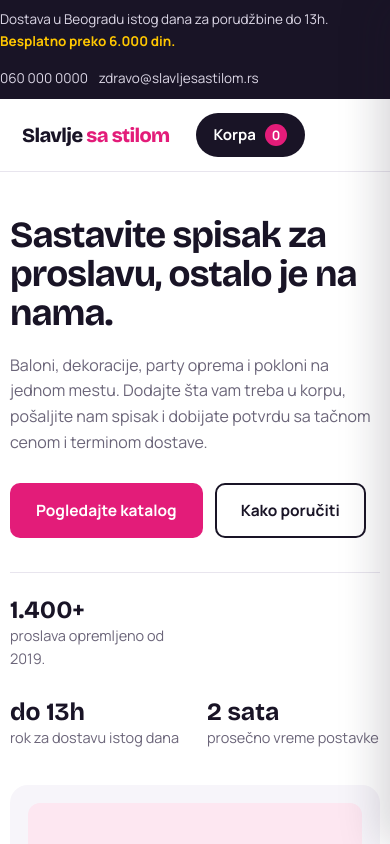
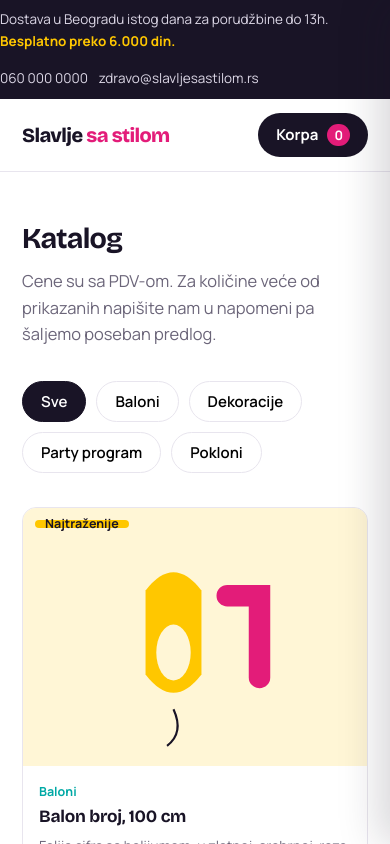
Before and after one commit to Nenadan/slavlje-sa-stilom, a React (Vite) app in the folder slavlje-sa-stilom/: page /katalog in a window 390 px wide. Shown: the top 844 px of the page. Built offline with nearby package versions, Linux system fonts and the light colour scheme.

Commit message:
Add router and update mobile layout

```diff
--- a/slavlje-sa-stilom/package.json
+++ b/slavlje-sa-stilom/package.json
@@ -11,7 +11,8 @@
   },
   "dependencies": {
     "react": "^19.2.8",
-    "react-dom": "^19.2.8"
+    "react-dom": "^19.2.8",
+    "react-router-dom": "^7.18.3"
   },
   "devDependencies": {
     "@eslint/js": "^10.0.1",
--- a/slavlje-sa-stilom/src/App.jsx
+++ b/slavlje-sa-stilom/src/App.jsx
@@ -1,10 +1,20 @@
+import { BrowserRouter, Route, Routes } from 'react-router-dom';
 import { CartProvider } from './context/CartContext';
+import Layout from './components/Layout/Layout';
 import HomePage from './pages/HomePage/HomePage';
+import CatalogPage from './pages/CatalogPage/CatalogPage';
 
 function App() {
   return (
     <CartProvider>
-      <HomePage />
+      <BrowserRouter>
+        <Routes>
+          <Route element={<Layout />}>
+            <Route index element={<HomePage />} />
+            <Route path="katalog" element={<CatalogPage />} />
+          </Route>
+        </Routes>
+      </BrowserRouter>
     </CartProvider>
   );
 }
--- a/slavlje-sa-stilom/src/components/CartDrawer/CartDrawer.css
+++ b/slavlje-sa-stilom/src/components/CartDrawer/CartDrawer.css
@@ -112,6 +112,7 @@
   display: flex;
   flex-direction: column;
   gap: 5px;
+  min-width: 0;
 }
 
 .form-field-full {
--- a/slavlje-sa-stilom/src/components/Header/Header.css
+++ b/slavlje-sa-stilom/src/components/Header/Header.css
@@ -49,6 +49,10 @@
   .nav {
     display: none;
   }
+
+  .cart-button {
+    margin-left: auto !important;
+  }
 }
 
 .cart-button {
--- a/slavlje-sa-stilom/src/components/Header/Header.jsx
+++ b/slavlje-sa-stilom/src/components/Header/Header.jsx
@@ -1,3 +1,4 @@
+import { Link } from 'react-router-dom';
 import { useCart } from '../../context/CartContext';
 import './Header.css';
 
@@ -7,13 +8,13 @@ function Header() {
   return (
     <header className="header">
       <div className="wrap header-inner">
-        <a className="logo" href="#top">
+        <Link className="logo" to="/">
           Slavlje <em>sa stilom</em>
-        </a>
+        </Link>
         <nav className="nav" aria-label="Glavni meni">
-          <a href="#catalog">Katalog</a>
-          <a href="#how-to-order">Kako poručiti</a>
-          <a href="#faq">Pitanja</a>
+          <Link to="/katalog">Katalog</Link>
+          <Link to="/#how-to-order">Kako poručiti</Link>
+          <Link to="/#faq">Pitanja</Link>
           <a href="#contact">Kontakt</a>
         </nav>
         <button
--- a/slavlje-sa-stilom/src/components/Hero/Hero.jsx
+++ b/slavlje-sa-stilom/src/components/Hero/Hero.jsx
@@ -1,3 +1,4 @@
+import { Link } from 'react-router-dom';
 import { getIllustration } from '../../utils/illustrations';
 import './Hero.css';
 
@@ -20,9 +21,9 @@ function Hero() {
             korpu, pošaljite nam spisak i dobijate potvrdu sa tačnom cenom i terminom dostave.
           </p>
           <div className="hero-actions">
-            <a className="btn btn-primary" href="#catalog">
+            <Link className="btn btn-primary" to="/katalog">
               Pogledajte katalog
-            </a>
+            </Link>
             <a className="btn btn-outline" href="#how-to-order">
               Kako poručiti
             </a>
--- a/slavlje-sa-stilom/src/pages/HomePage/HomePage.css
+++ b/slavlje-sa-stilom/src/components/Layout/Layout.css
@@ -1,5 +1,9 @@
-.home-page {
+.layout {
   display: flex;
   flex-direction: column;
   min-height: 100svh;
 }
+
+.layout-main {
+  flex: 1;
+}
--- /dev/null
+++ b/slavlje-sa-stilom/src/components/Layout/Layout.jsx
@@ -0,0 +1,34 @@
+import { useEffect } from 'react';
+import { Outlet, useLocation } from 'react-router-dom';
+import TopBar from '../TopBar/TopBar';
+import Header from '../Header/Header';
+import Footer from '../Footer/Footer';
+import CartDrawer from '../CartDrawer/CartDrawer';
+import './Layout.css';
+
+function Layout() {
+  const { pathname, hash } = useLocation();
+
+  useEffect(() => {
+    if (hash) {
+      const target = document.getElementById(hash.slice(1));
+      target?.scrollIntoView({ behavior: 'smooth' });
+    } else {
+      window.scrollTo(0, 0);
+    }
+  }, [pathname, hash]);
+
+  return (
+    <div className="layout">
+      <TopBar />
+      <Header />
+      <main className="layout-main">
+        <Outlet />
+      </main>
+      <Footer />
+      <CartDrawer />
+    </div>
+  );
+}
+
+export default Layout;
--- /dev/null
+++ b/slavlje-sa-stilom/src/pages/CatalogPage/CatalogPage.jsx
@@ -0,0 +1,7 @@
+import Catalog from '../../components/Catalog/Catalog';
+
+function CatalogPage() {
+  return <Catalog />;
+}
+
+export default CatalogPage;
--- a/slavlje-sa-stilom/src/pages/HomePage/HomePage.jsx
+++ b/slavlje-sa-stilom/src/pages/HomePage/HomePage.jsx
@@ -1,27 +1,14 @@
-import TopBar from '../../components/TopBar/TopBar';
-import Header from '../../components/Header/Header';
 import Hero from '../../components/Hero/Hero';
-import Catalog from '../../components/Catalog/Catalog';
 import HowToOrder from '../../components/HowToOrder/HowToOrder';
 import Faq from '../../components/Faq/Faq';
-import Footer from '../../components/Footer/Footer';
-import CartDrawer from '../../components/CartDrawer/CartDrawer';
-import './HomePage.css';
 
 function HomePage() {
   return (
-    <div className="home-page">
-      <TopBar />
-      <Header />
-      <main>
-        <Hero />
-        <Catalog />
-        <HowToOrder />
-        <Faq />
-      </main>
-      <Footer />
-      <CartDrawer />
-    </div>
+    <>
+      <Hero />
+      <HowToOrder />
+      <Faq />
+    </>
   );
 }
 
```
Also changed, not shown: 1 other file (tests, documents, lock files or other folders).
